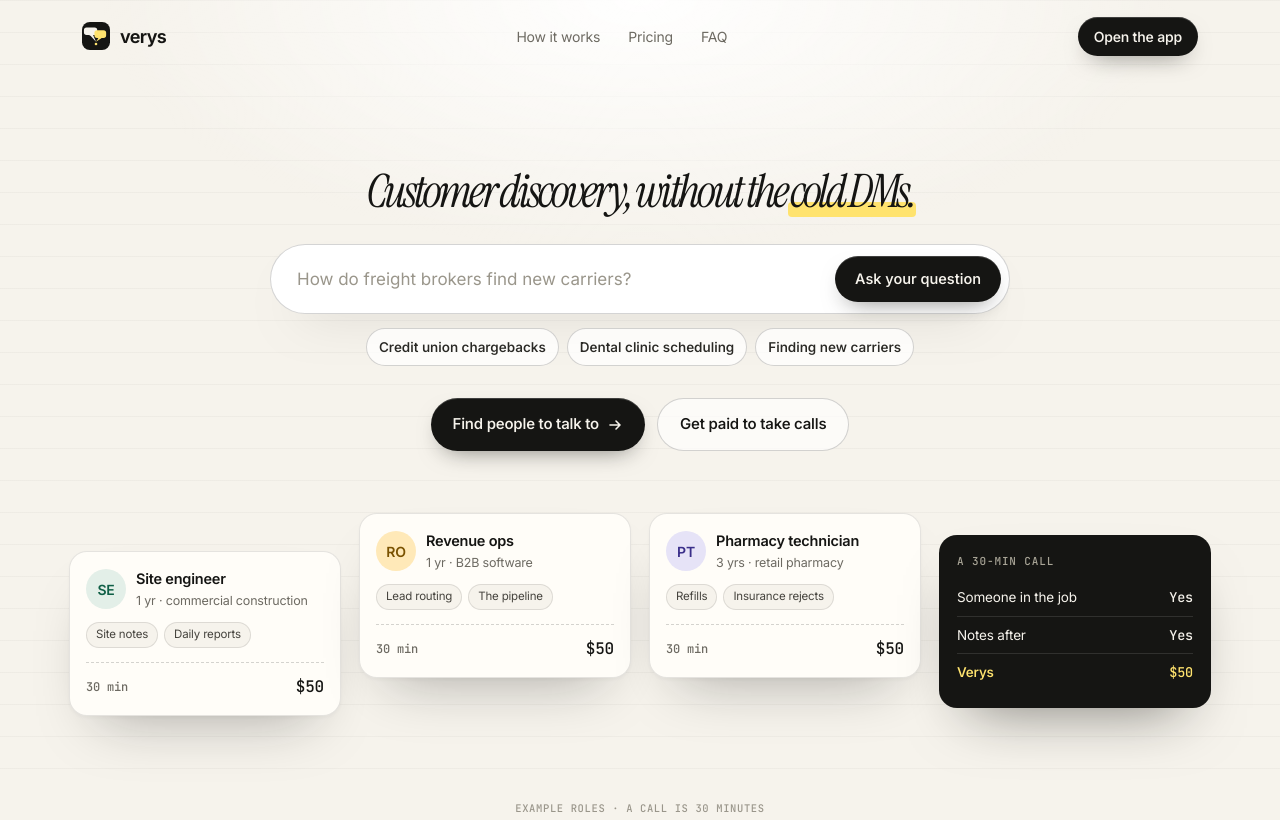
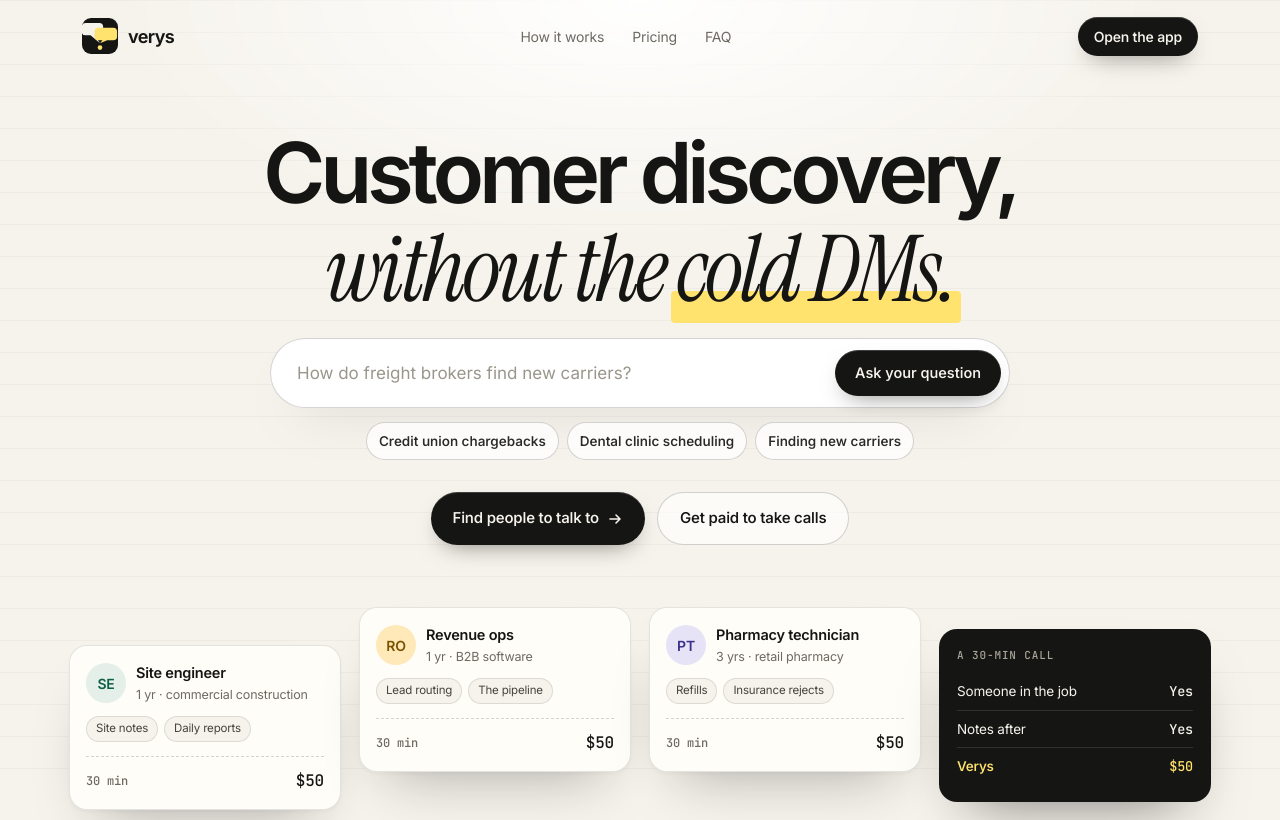
Before and after one commit to jaalbin222/Trenchline, a plain HTML site: page verys-v3/index.html in a window 1280 px wide. Shown: the top 820 px of the page. Drawn offline with Linux system fonts and the light colour scheme.

Commit message:
Make the Verys headline bold and the mark easier to see.
Customer discovery stays in the heavy sans line. The conversation mark is larger, with simpler bubbles.

Co-authored-by: jaalbin222 <jaalbin222@users.noreply.github.com>

```diff
--- a/verys-v3/assets/styles.css
+++ b/verys-v3/assets/styles.css
@@ -476,8 +476,9 @@ form.askline .btn{padding:12px 20px}
   .ask-chips{justify-content:flex-start}
   .ask-next-q{font-size:16px}
 }
-.hero h1{margin-top:8px}
-.hero h1 .line{white-space:normal;font-size:clamp(34px, 4.4vw, 56px);max-width:18em}
-@media (min-width:900px){
-  .hero h1 .line{white-space:normal;font-size:clamp(40px, 3.6vw, 52px)}
+.hero h1{margin-top:4px}
+.hero h1 .line{display:inline;white-space:normal;font-size:.92em;max-width:none}
+.nav .brand svg{width:36px;height:36px}
+@media (max-width:860px){
+  .hero h1 .line{font-size:.9em}
 }
--- a/verys-v3/index.html
+++ b/verys-v3/index.html
@@ -35,7 +35,7 @@
 <header class="nav" id="nav">
   <div class="wrap">
     <a class="brand" href="#top" aria-label="Verys home">
-      <svg viewBox="0 0 32 32" aria-hidden="true"><rect width="32" height="32" rx="9" fill="#151513"/><path fill="#f6f3ec" d="M5.2 6.2h9.2a3 3 0 0 1 3 3v2.6a3 3 0 0 1-3 3H10.6l.4.8L7.4 14.8H5.2a3 3 0 0 1-3-3V9.2a3 3 0 0 1 3-3z"/><path fill="#f6f3ec" d="M8.4 14.4 12.4 14.4 16 22.6z"/><path fill="#ffe36e" d="M15.2 9.4h9.4a3 3 0 0 1 3 3v2.8a3 3 0 0 1-3 3H20.8l.3.7-3.4-.7h-.5a3 3 0 0 1-3-3v-2.8a3 3 0 0 1 3-3z"/><path fill="#ffe36e" d="M19.2 17.8 23.4 17.8 16 22.6z"/><circle cx="16" cy="25.2" r="1.5" fill="#ffe36e"/></svg>
+      <svg viewBox="0 0 32 32" aria-hidden="true"><rect width="32" height="32" rx="8" fill="#151513"/><path fill="#f6f3ec" d="M3.2 4.4h12.2a3.4 3.4 0 0 1 3.4 3.4v4.2a3.4 3.4 0 0 1-3.4 3.4H11.2L16 22.4 7.6 15.4H3.2A3.4 3.4 0 0 1-.2 12V7.8A3.4 3.4 0 0 1 3.2 4.4z"/><path fill="#ffe36e" d="M14.6 8.6h13.2a3.4 3.4 0 0 1 3.4 3.4v4.4a3.4 3.4 0 0 1-3.4 3.4H22.4L16 22.4l2.2-2.6h-3.6a3.4 3.4 0 0 1-3.4-3.4v-4.4a3.4 3.4 0 0 1 3.4-3.4z"/><circle cx="16" cy="26.3" r="2.05" fill="#ffe36e"/></svg>
       verys
     </a>
     <nav class="links" aria-label="Primary">
@@ -55,7 +55,7 @@
 <main id="main">
 <section class="hero" id="top">
   <div class="wrap">
-    <h1><span class="line">Customer discovery, without the <mark class="hl">cold DMs.</mark></span></h1>
+    <h1><span class="up">Customer discovery,</span><br><span class="line">without the <mark class="hl">cold DMs.</mark></span></h1>
     <form class="askline" id="askline" action="../app/" method="get">
       <input id="q" name="q" type="text" aria-label="Your question" autocomplete="off" autocapitalize="sentences" enterkeyhint="search" spellcheck="false" placeholder="How do small credit unions handle chargebacks?">
       <button class="btn btn-p" type="submit">Ask your question</button>
@@ -401,7 +401,7 @@
   <div class="wrap">
     <div class="ft">
       <div>
-        <a class="brand" href="#top" aria-label="Verys home"><svg viewBox="0 0 32 32" aria-hidden="true"><rect width="32" height="32" rx="9" fill="#151513"/><path fill="#f6f3ec" d="M5.2 6.2h9.2a3 3 0 0 1 3 3v2.6a3 3 0 0 1-3 3H10.6l.4.8L7.4 14.8H5.2a3 3 0 0 1-3-3V9.2a3 3 0 0 1 3-3z"/><path fill="#f6f3ec" d="M8.4 14.4 12.4 14.4 16 22.6z"/><path fill="#ffe36e" d="M15.2 9.4h9.4a3 3 0 0 1 3 3v2.8a3 3 0 0 1-3 3H20.8l.3.7-3.4-.7h-.5a3 3 0 0 1-3-3v-2.8a3 3 0 0 1 3-3z"/><path fill="#ffe36e" d="M19.2 17.8 23.4 17.8 16 22.6z"/><circle cx="16" cy="25.2" r="1.5" fill="#ffe36e"/></svg>verys</a>
+        <a class="brand" href="#top" aria-label="Verys home"><svg viewBox="0 0 32 32" aria-hidden="true"><rect width="32" height="32" rx="8" fill="#151513"/><path fill="#f6f3ec" d="M3.2 4.4h12.2a3.4 3.4 0 0 1 3.4 3.4v4.2a3.4 3.4 0 0 1-3.4 3.4H11.2L16 22.4 7.6 15.4H3.2A3.4 3.4 0 0 1-.2 12V7.8A3.4 3.4 0 0 1 3.2 4.4z"/><path fill="#ffe36e" d="M14.6 8.6h13.2a3.4 3.4 0 0 1 3.4 3.4v4.4a3.4 3.4 0 0 1-3.4 3.4H22.4L16 22.4l2.2-2.6h-3.6a3.4 3.4 0 0 1-3.4-3.4v-4.4a3.4 3.4 0 0 1 3.4-3.4z"/><circle cx="16" cy="26.3" r="2.05" fill="#ffe36e"/></svg>verys</a>
         <p>Customer discovery for pre-seed and seed founders. Talk to the people who actually do the work.</p>
       </div>
       <div><h6>Product</h6><ul><li><a href="#how">How it works</a></li><li><a href="#pricing">Pricing</a></li><li><a href="#trust">Trust</a></li><li><a href="#faq">FAQ</a></li></ul></div>
```
Also changed, not shown: verys-v3/assets/logo.svg.
